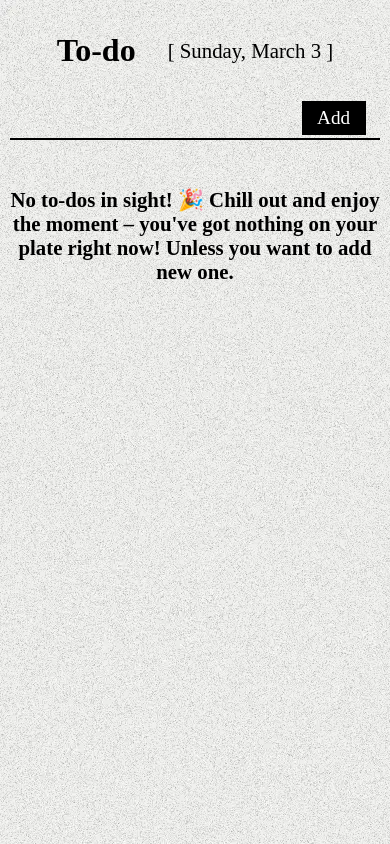
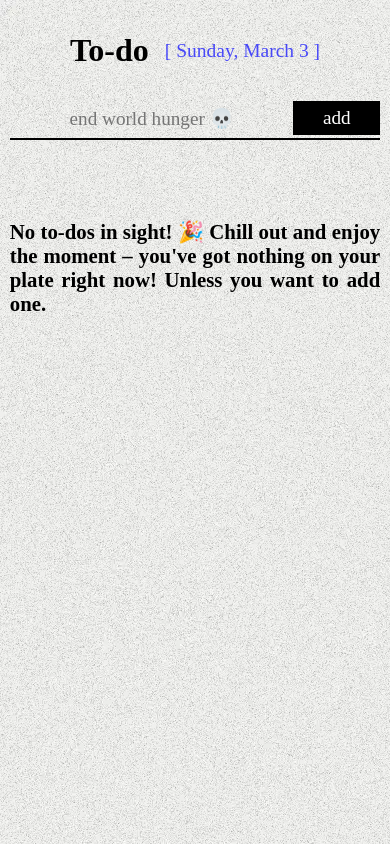
Before and after one commit to JG-0204/todo, a React (Vite) app: page / in a window 390 px wide. Built offline with nearby package versions, Linux system fonts and the light colour scheme; a web font is replaced by a local one.

Commit message:
Improve mobile responsiveness and update font sizes, colors for a consistent look

```diff
--- a/src/App.css
+++ b/src/App.css
@@ -4,13 +4,14 @@
   box-sizing: border-box;
   padding: 0;
   margin: 0;
+  font-display: optional;
   font-family: 'Kode Mono';
 }
 
 body {
   min-height: 100dvh;
-  width: min(100%, 850px);
-  margin: auto;
+  display: flex;
+  justify-content: center;
   background: url(./assets/bg.webp);
 }
 
@@ -19,52 +20,68 @@ button {
   color: white;
   border: none;
   cursor: pointer;
+  text-transform: lowercase;
+}
+
+button:hover {
+  background-color: rgba(0, 0, 0, 0.65);
+}
+
+#root {
+  width: min(100%, 800px);
+  display: flex;
+  justify-content: center;
+}
+
+.container-800 {
+  width: min(100%, 800px);
+}
+
+.container-600 {
+  width: min(95%, 600px);
 }
 
 .app-name {
-  text-align: center;
-  padding: 1em;
+  padding: 1em 0;
   font-weight: 700;
   display: flex;
+  align-items: center;
   justify-content: center;
-  align-items: center;
-  gap: 2rem;
+  gap: 1rem;
+  margin: 0 auto;
 }
 
 .date {
-  font-size: 1.3rem;
+  font-size: clamp(1rem, 5vw, 1.3rem);
   font-weight: 400;
+  color: rgba(0, 0, 255, 0.689);
 }
 
 .todo-form {
-  margin: auto;
+  margin: 0 auto;
   display: flex;
   flex-direction: row;
   border-bottom: 2px solid black;
-  width: min(95%, 600px);
-  padding-inline: 1em;
 }
 
 .todo-form label {
-  font-size: 1.2rem;
+  opacity: 0;
+  position: absolute;
 }
 
 .todo-form input {
+  width: inherit;
   font-size: 1.2rem;
   border: none;
   outline: none;
-  margin-inline: 1rem;
-  flex-grow: 2;
   text-align: center;
   background-color: transparent;
 }
 
 .todo-form button {
   font-size: 1.2rem;
-  padding: 0.3em 0.8em;
   margin-bottom: 3px;
+  width: 105px;
+  padding: 0.3em;
+  text-transform: lowercase;
 }
-
-button:hover {
-  background-color: rgba(0, 0, 0, 0.65);
-}
--- a/src/App.jsx
+++ b/src/App.jsx
@@ -29,13 +29,18 @@ const App = () => {
   };
 
   return (
-    <div>
-      <h1 className="app-name">
+    <div className="container-800">
+      <h1 className="app-name container-800">
         To-do <span className="date">[ {date} ]</span>
       </h1>
-      <form onSubmit={handleSubmit} className="todo-form">
+      <form onSubmit={handleSubmit} className="todo-form container-600">
+        <label htmlFor="todo-text">To-do: </label>
         <input
+          autoCapitalize="false"
+          autoComplete="false"
+          placeholder="end world hunger 💀"
           type="text"
+          id="todo-text"
           value={todo}
           onChange={({ target }) => setTodo(target.value)}
         />
--- a/src/components/TodoList.css
+++ b/src/components/TodoList.css
@@ -1,7 +1,6 @@
 .todos {
   display: flex;
   flex-direction: column;
-  width: min(95%, 600px);
   margin: 0 auto;
   margin-top: 2rem;
   gap: 5px;
@@ -31,37 +30,33 @@
   align-items: center;
   justify-content: center;
   gap: 3rem;
-  width: min(95%, 600px);
   margin: 0 auto;
-  padding-top: 3rem;
-  height: 70dvh;
+  height: 720px;
   animation: fadeIn 0.5s ease-in;
   will-change: animation;
 }
 
 .todos-completed p {
   font-size: 1.3rem;
-  font-weight: 400;
-  width: min(99%, 550px);
-  text-align: center;
+  font-weight: 600;
+  text-align: justify;
+  width: inherit;
 }
 
 .no-todos {
   display: flex;
-  align-items: center;
-  justify-content: center;
   font-size: 1.3rem;
   margin: 0 auto;
-  padding-top: 3rem;
+  padding-top: 5rem;
   font-weight: 600;
-  text-align: center;
-  width: min(99%, 550px);
+  text-align: justify;
+  width: min(95%, 600px);
 }
 
 .todo {
   border: 2px solid black;
   list-style: none;
-  padding: 1em;
+  padding: 1.5em;
   display: flex;
   justify-content: space-between;
   align-items: center;
@@ -71,10 +66,13 @@
 .todo-text {
   cursor: pointer;
   width: min(75%, 500px);
+  font-size: 1.1rem;
 }
 
 .todo button {
   padding: 0.5em;
+  width: 80px;
+  font-size: 16px;
 }
 
 .completed {
--- a/src/components/TodoList.jsx
+++ b/src/components/TodoList.jsx
@@ -31,7 +31,7 @@ const Todo = ({ todo }) => {
 
 const TodoList = ({ todos }) => {
   const noTodosText =
-    "No to-dos in sight! 🎉 Chill out and enjoy the moment – you've got nothing on your plate right now! Unless you want to add new one.";
+    "No to-dos in sight! 🎉 Chill out and enjoy the moment – you've got nothing on your plate right now! Unless you want to add one.";
 
   const todosCompletedText =
     "おめでとう (Congratulations)! 🎉 You rocked your to-do list today! Give yourself a pat on the back and go do something fun – you've totally earned it! 🚀";
@@ -44,11 +44,11 @@ const TodoList = ({ todos }) => {
 
   if (isTodosCompleted) {
     return (
-      <div className="todos-completed">
+      <div className="todos-completed container-600">
         <svg
           fill="rgba(0, 0, 255, 0.689)"
-          width="500px"
-          height="45%"
+          width="300px"
+          height="250px"
           viewBox="0 0 40 47"
         >
           <g>
@@ -69,10 +69,12 @@ const TodoList = ({ todos }) => {
   }
 
   return (
-    <div className="todos">
-      {todos?.map((todo) => (
-        <Todo key={todo.id} todo={todo} />
-      ))}
+    <div className="todos container-600">
+      <ul>
+        {todos?.map((todo) => (
+          <Todo key={todo.id} todo={todo} />
+        ))}
+      </ul>
     </div>
   );
 };
```
